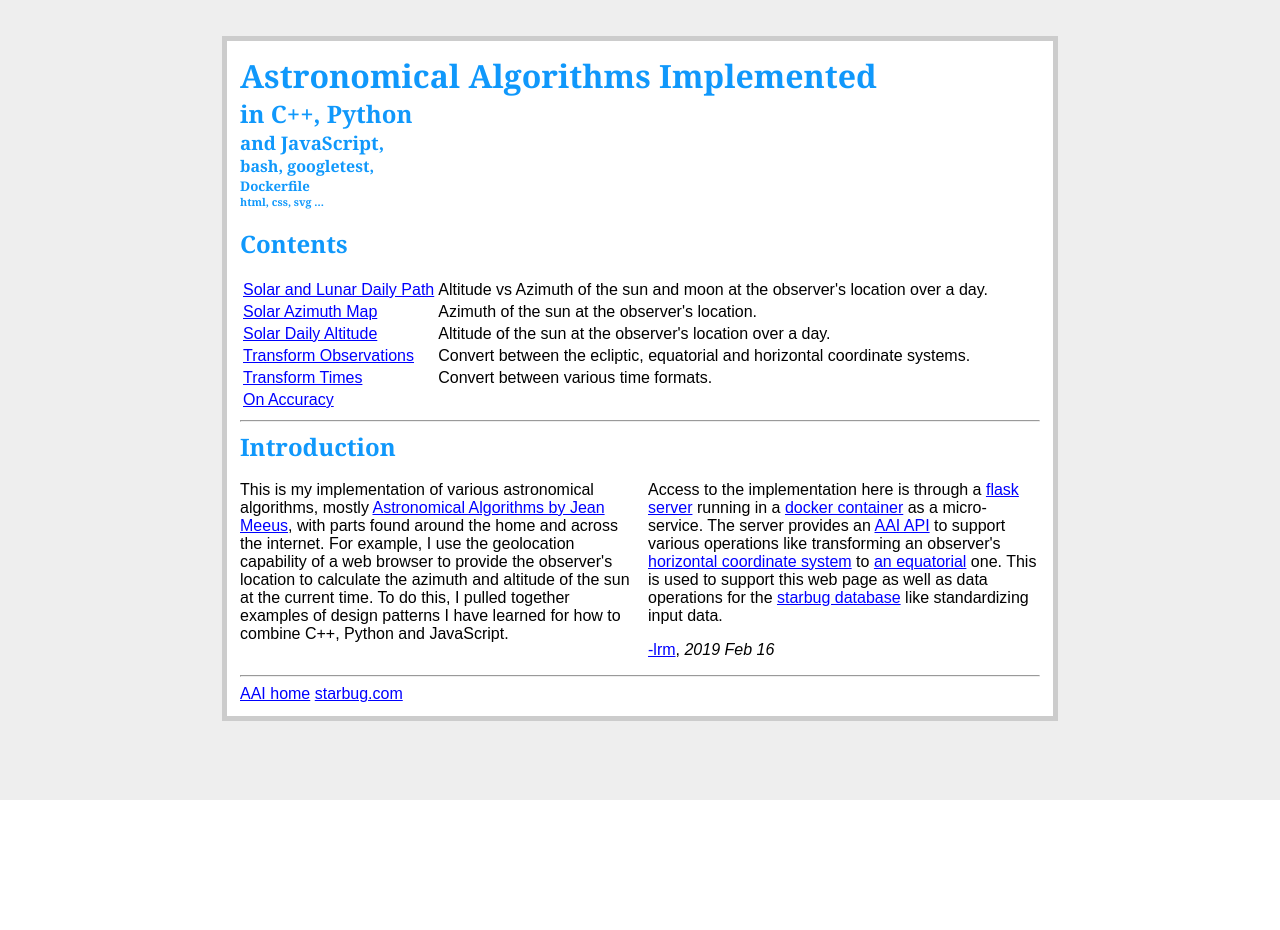
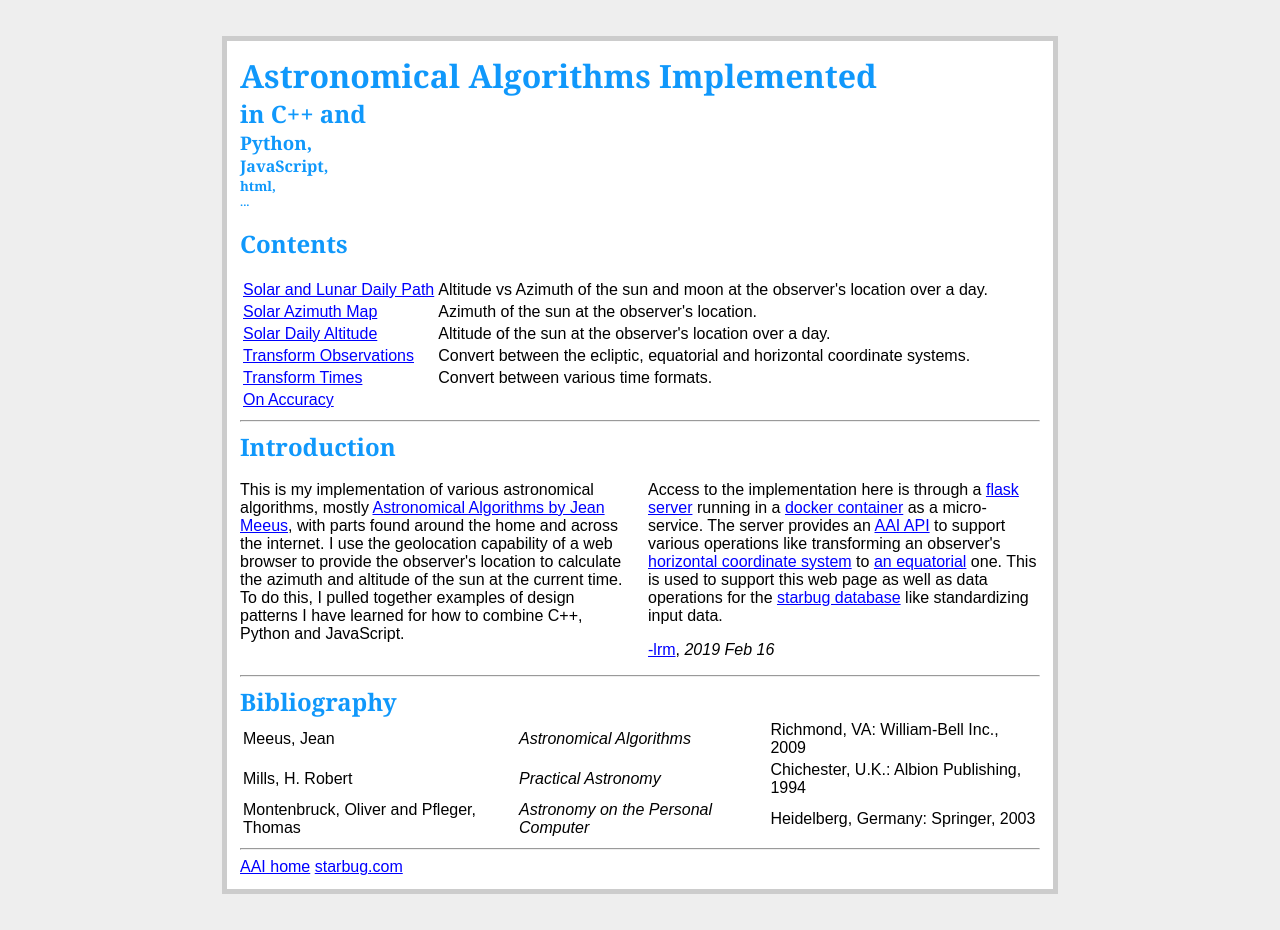
Before and after one commit to lrmcfarland/AAI, a Flask app: page / in a window 1280 px wide. Before the commit the page ends 800 px from the top, so only its background shows below. Run offline with Flask 2, Linux system fonts and the light colour scheme; parts of the project's set-up code (start-up, migrations or seed data) failed here and were passed over; some libraries are stand-ins or nearby versions.

Commit message:
adds bibliography

```diff
--- a/www/templates/home.html
+++ b/www/templates/home.html
@@ -6,15 +6,15 @@
 
 
 <h1>Astronomical Algorithms Implemented</h1>
-<h2>in C++, Python</h2>
-<h3>and JavaScript,</h3>
-<h4>bash, googletest,</h4>
-<h5>Dockerfile</h5>
-<h6>html, css, svg ...</h6>
+<h2>in C++ and</h2>
+<h3>Python,</h3>
+<h4>JavaScript,</h4>
+<h5>html,</h5>
+<h6>...</h6>
 
 <br>
 
-<div id="examples">
+<div>
 
 <h2>Contents</h2>
 
@@ -110,9 +110,9 @@ This is my implementation of various astronomical algorithms, mostly
 Algorithms by Jean Meeus</a>, with parts found around the home and
 across the internet.
 
-For example, I use the geolocation capability of a web browser to
-provide the observer's location to calculate the azimuth and altitude
-of the sun at the current time.
+I use the geolocation capability of a web browser to provide the
+observer's location to calculate the azimuth and altitude of the sun
+at the current time.
 
 To do this, I pulled together examples of design patterns I have
 learned for how to combine C++, Python and JavaScript.
@@ -142,4 +142,40 @@ like standardizing input data.
 
 </div>
 
+<hr>
+
+<div>
+
+  <h2>Bibliography</h2>
+
+  <table>
+
+    <tr>
+      <td>Meeus, Jean</td>
+      <td><i>Astronomical Algorithms</i></td>
+      <td>Richmond, VA: William-Bell Inc., 2009</td>
+    </tr>
+
+
+    <tr>
+      <td>Mills, H. Robert</td>
+      <td><i>Practical Astronomy</i></td>
+      <td>Chichester, U.K.: Albion Publishing, 1994</td>
+    </tr>
+
+
+
+    <tr>
+      <td>Montenbruck, Oliver and Pfleger, Thomas</td>
+      <td><i>Astronomy on the Personal Computer</i></td>
+      <td>Heidelberg, Germany: Springer, 2003</td>
+    </tr>
+
+  </table>
+
+</div>
+
+
+
+
 {% endblock %}
```
